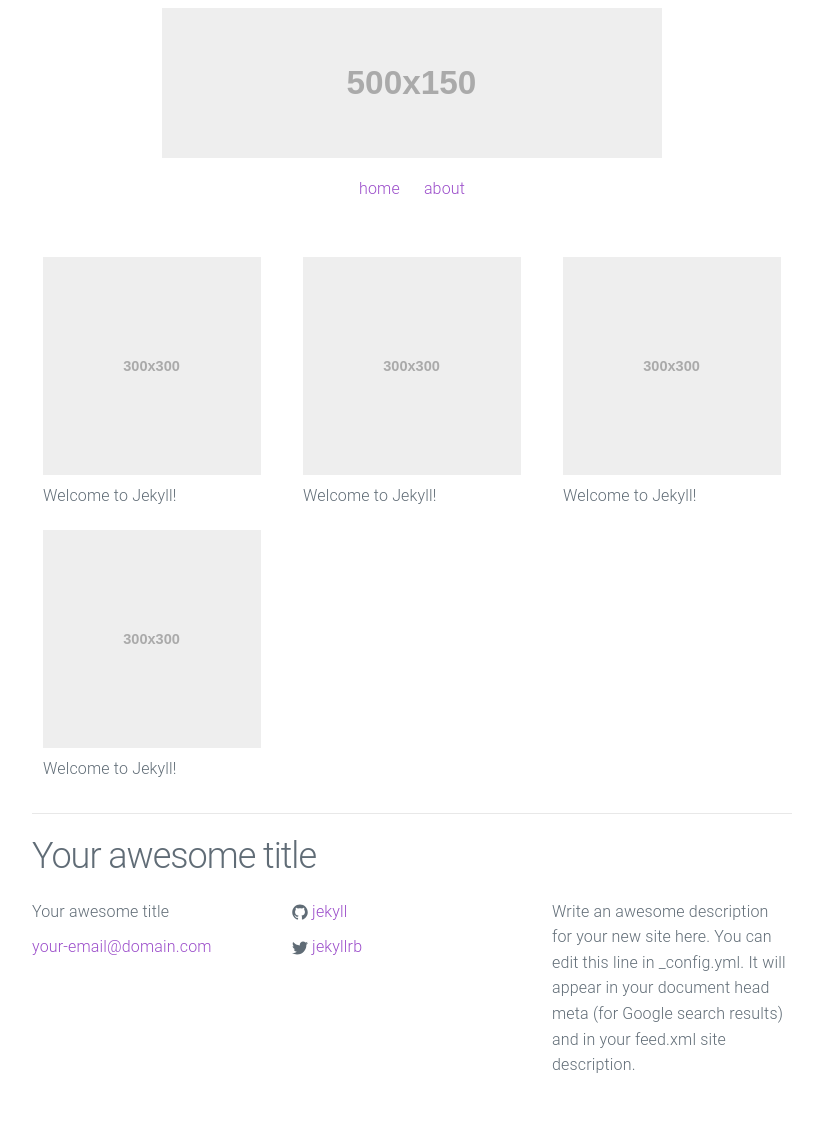
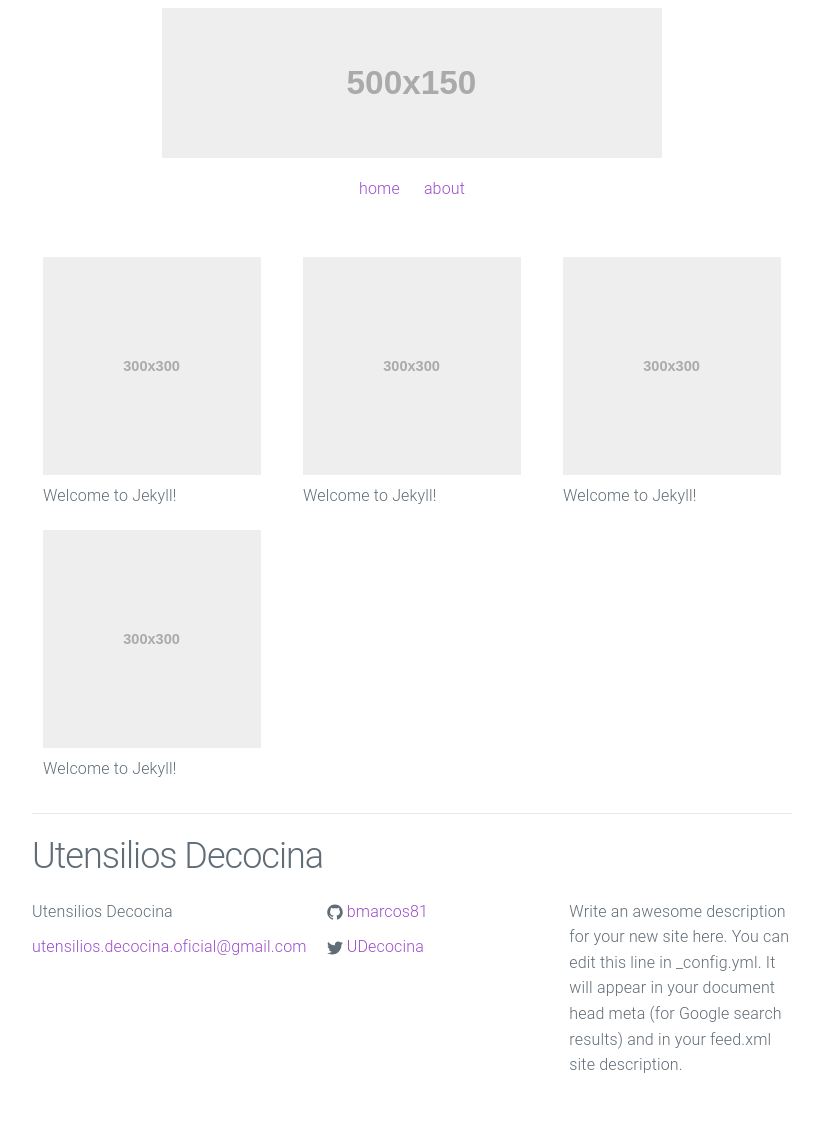
Before and after one commit to bmarcos81/urban, a Jekyll site: the page built from index.html, in a window 1280 px wide. Shown: the whole page, without its empty margins (228-1051 px from the left). Built offline with Jekyll 4.4.1, drawn with Linux system fonts in a browser that asks for light colours.

Commit message:
Actualizar configuracion

```diff
--- a/_config.yml
+++ b/_config.yml
@@ -1,14 +1,14 @@
 # Site settings
-title: Your awesome title
-email: your-email@domain.com
+title: Utensilios Decocina
+email: utensilios.decocina.oficial@gmail.com
 description: > # this means to ignore newlines until "baseurl:"
   Write an awesome description for your new site here. You can edit this
   line in _config.yml. It will appear in your document head meta (for
   Google search results) and in your feed.xml site description.
-baseurl: "/urban-theme" # the subpath of your site, e.g. /blog
-url: "http://yourdomain.com" # the base hostname & protocol for your site
-twitter_username: jekyllrb
-github_username:  jekyll
+baseurl: "/urban" # the subpath of your site, e.g. /blog
+url: "https://bmarcos81.github.io" # the base hostname & protocol for your site
+twitter_username: UDecocina
+github_username:  bmarcos81
 
 # Build settings
 markdown: kramdown
```
